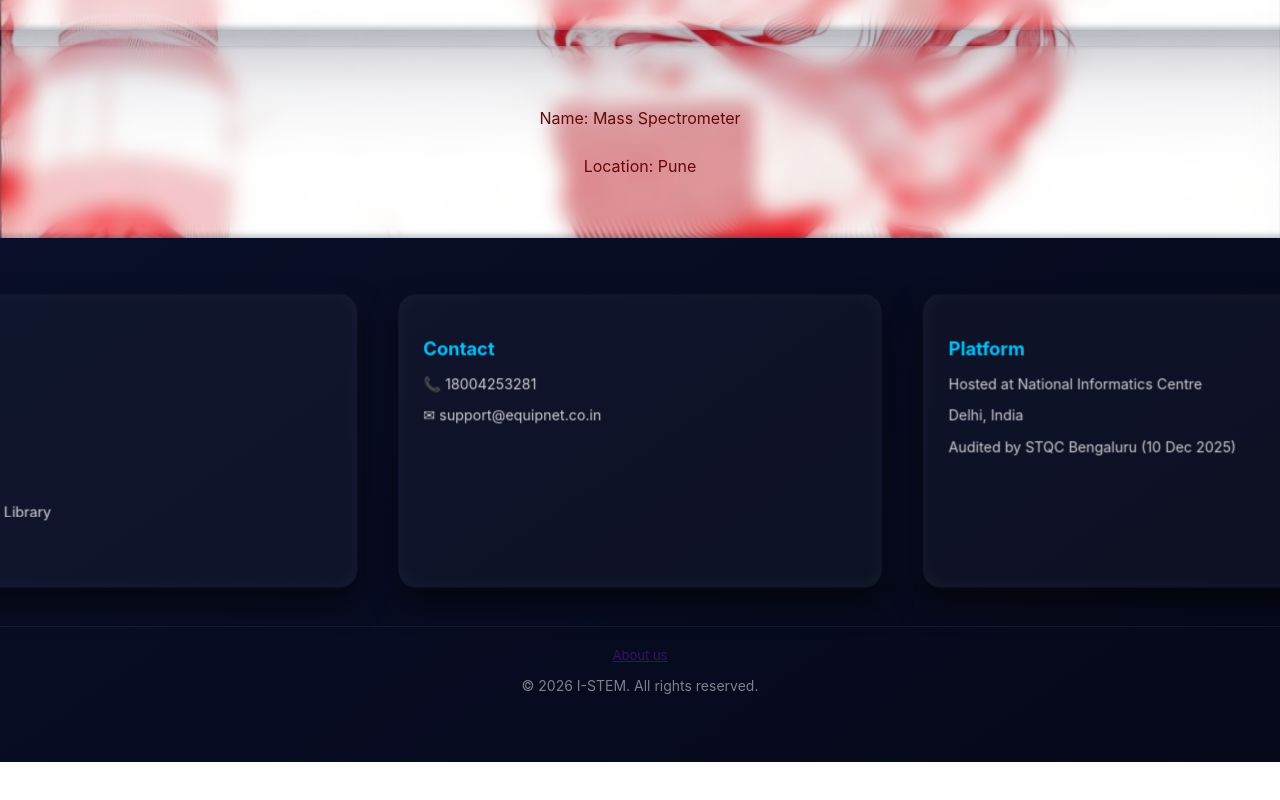
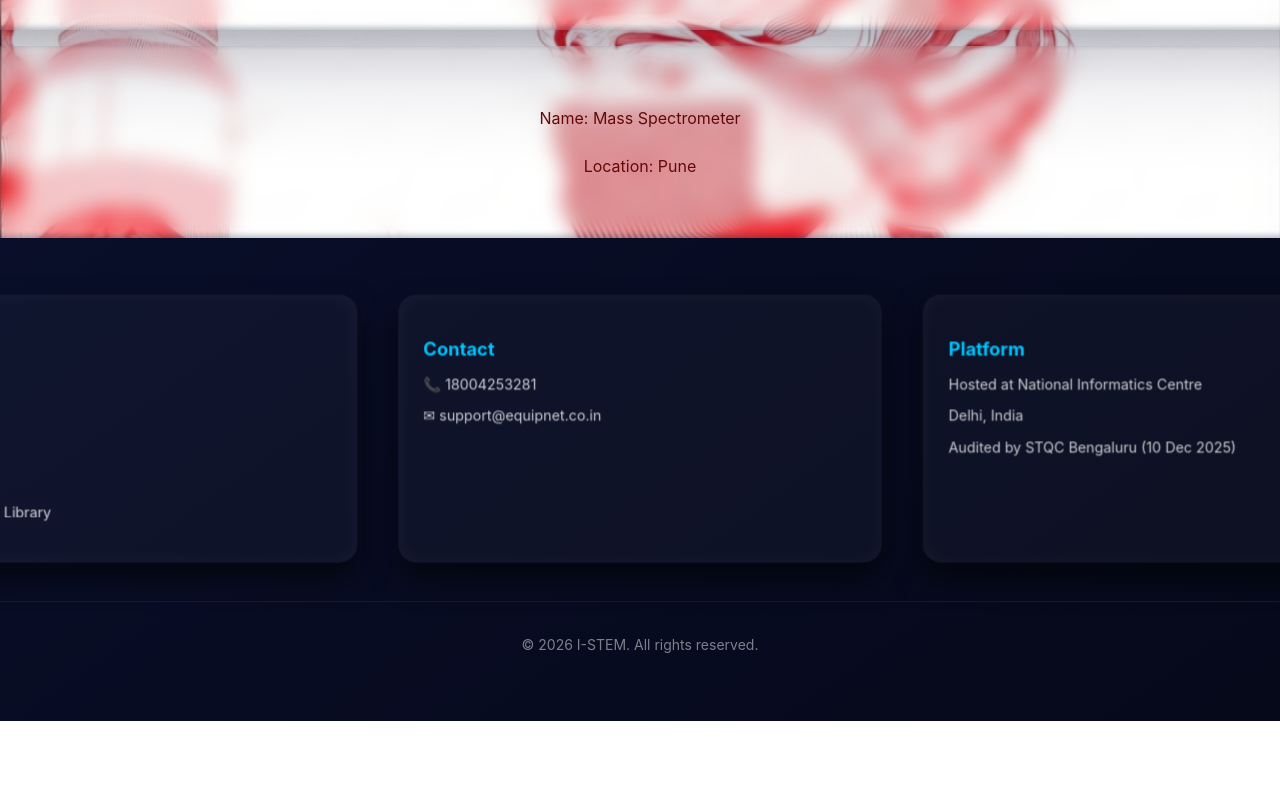
Before and after one commit to Nantha-Code/equipnet-india, a React (Vite) app: page / in a window 1280 px wide. Shown: the part 1949-2749 px from the top of the page. Built offline with nearby package versions, Linux system fonts and the light colour scheme.

Commit message:
the footer list a tag were assingned the programs 1. about  2.national digital library

```diff
--- a/src/components/common/Footer.css
+++ b/src/components/common/Footer.css
@@ -70,3 +70,10 @@
   border-top: 1px solid rgba(255,255,255,0.1);
   padding-top: 20px;
 }
+.footer-a-tag{
+  text-decoration: none;
+  color: white;
+}
+.footer-a-tag:hover {
+  color: #00c6ff;
+}
--- a/src/components/common/Footer.jsx
+++ b/src/components/common/Footer.jsx
@@ -15,10 +15,10 @@ function Footer() {
             <li>Grievances</li>
             <li>Privacy Policy</li>
             <li>Terms of Use</li>
-            <li>About Us</li>
+            <li onClick={() =>navigate("about")}>About Us</li>
             <li>FAQ</li>
-            <li>National Digital Library</li>
-            <li>Shodhganga</li>
+            <li><a className="footer-a-tag" href="https://www.ndl.gov.in/">National Digital Library</a></li>
+
           </ul>
         </div>
 
@@ -38,7 +38,7 @@ function Footer() {
       </div>
 
       <div className="footer-bottom">
-        <a href=""onClick={() =>navigate("about")}>About us</a>
+
         <p>© 2026 I-STEM. All rights reserved.</p>
       </div>
     </footer>
```
